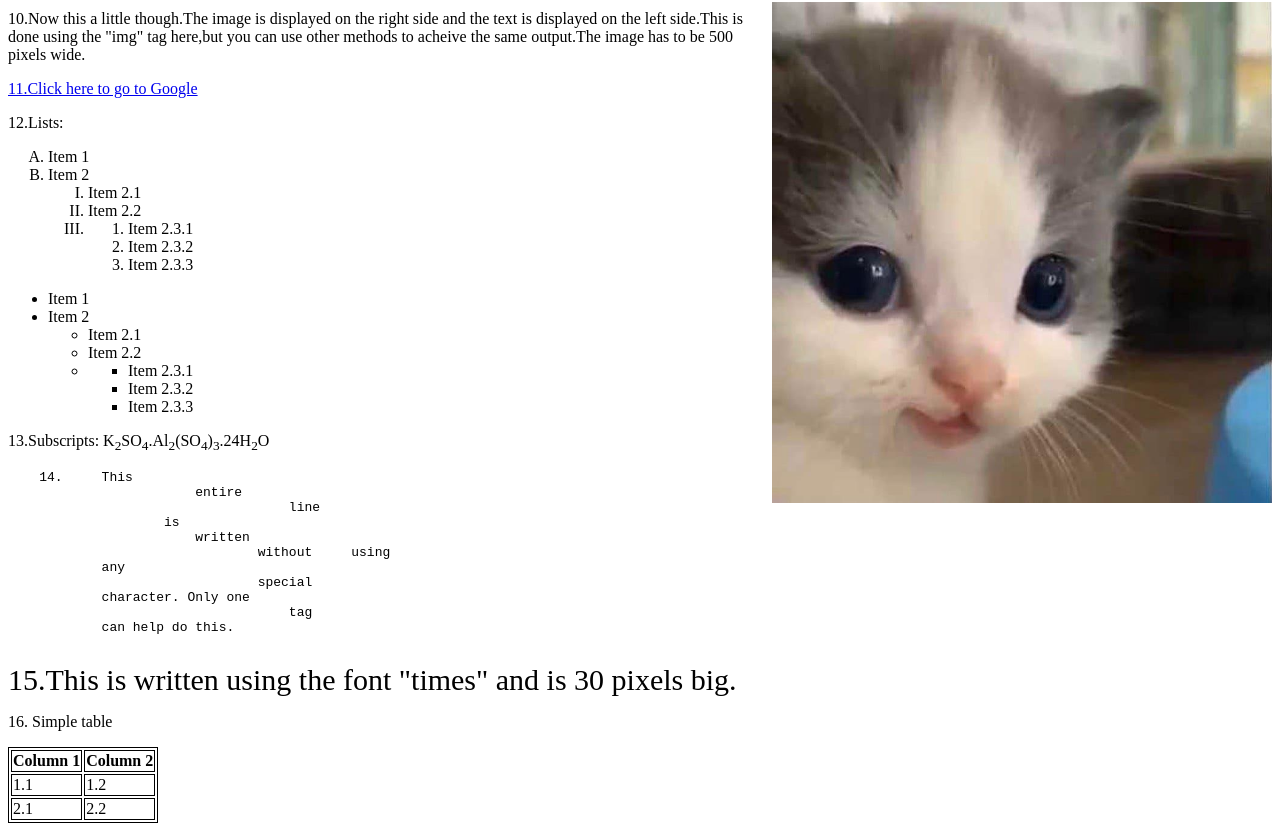
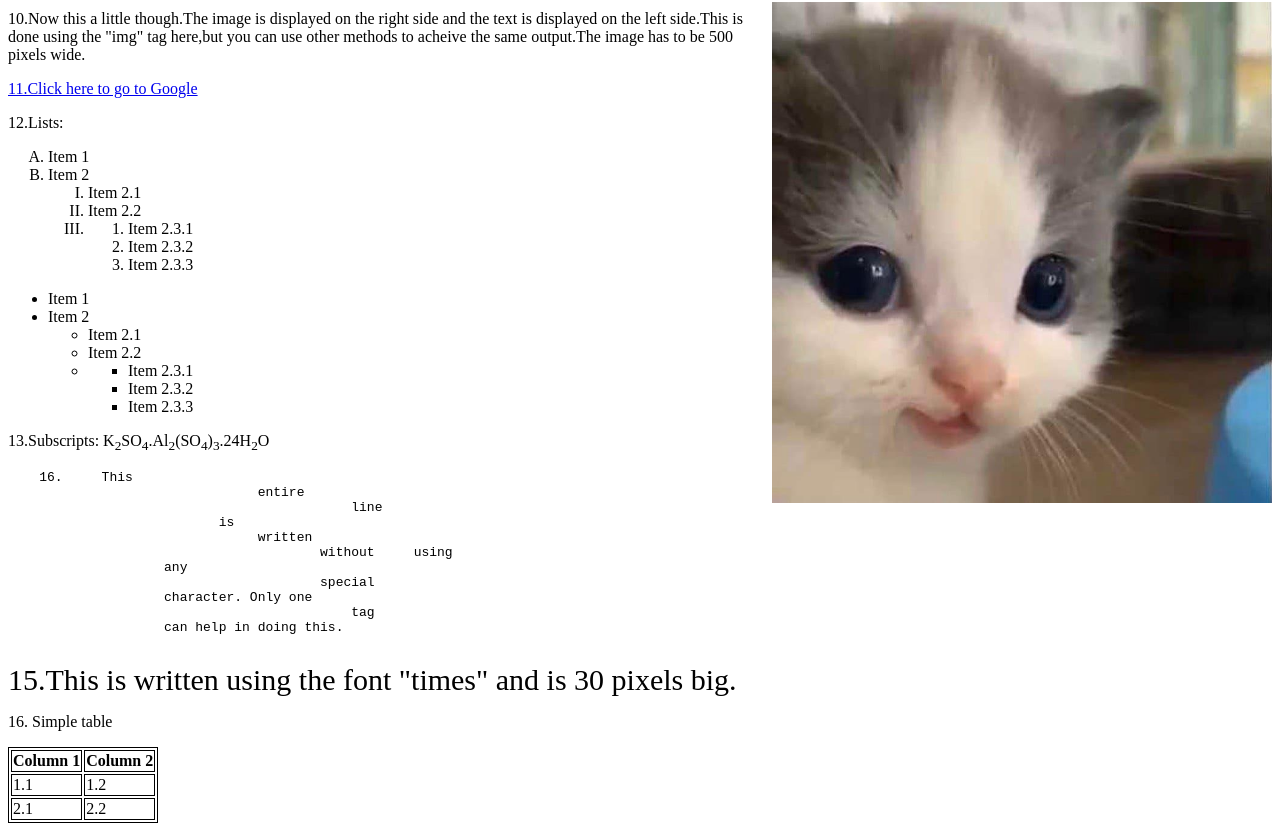
Before and after one commit to CS6-201-ISS-S23/tutorial-2-Keshavakishorananda, a plain HTML site: page submission/index.html in a window 1280 px wide. Shown: the part 383-1219 px from the top of the page. Drawn offline with Linux system fonts and the light colour scheme.

Commit message:
Tut2submitted

```diff
--- a/submission/index.html
+++ b/submission/index.html
@@ -58,7 +58,7 @@
     </ul>
     <p>13.Subscripts: K<sub>2</sub>SO<sub>4</sub>.Al<sub>2</sub>(SO<sub>4</sub>)<sub>3</sub>.24H<sub>2</sub>O</p>
     <pre>
-    14.     This
+    16.     This
                                 entire
                                             line
                            is
@@ -68,7 +68,7 @@
                                         special
                     character. Only one
                                             tag
-            can help do this.
+                    can help in doing this.
     </pre>
     <SPAN STYLE="font-size:30px">15.This is written using the font "times" and is 30 pixels big.</span>
     <p>16. Simple table</p>
```
Lines whose indentation alone changed are shown as unchanged.
